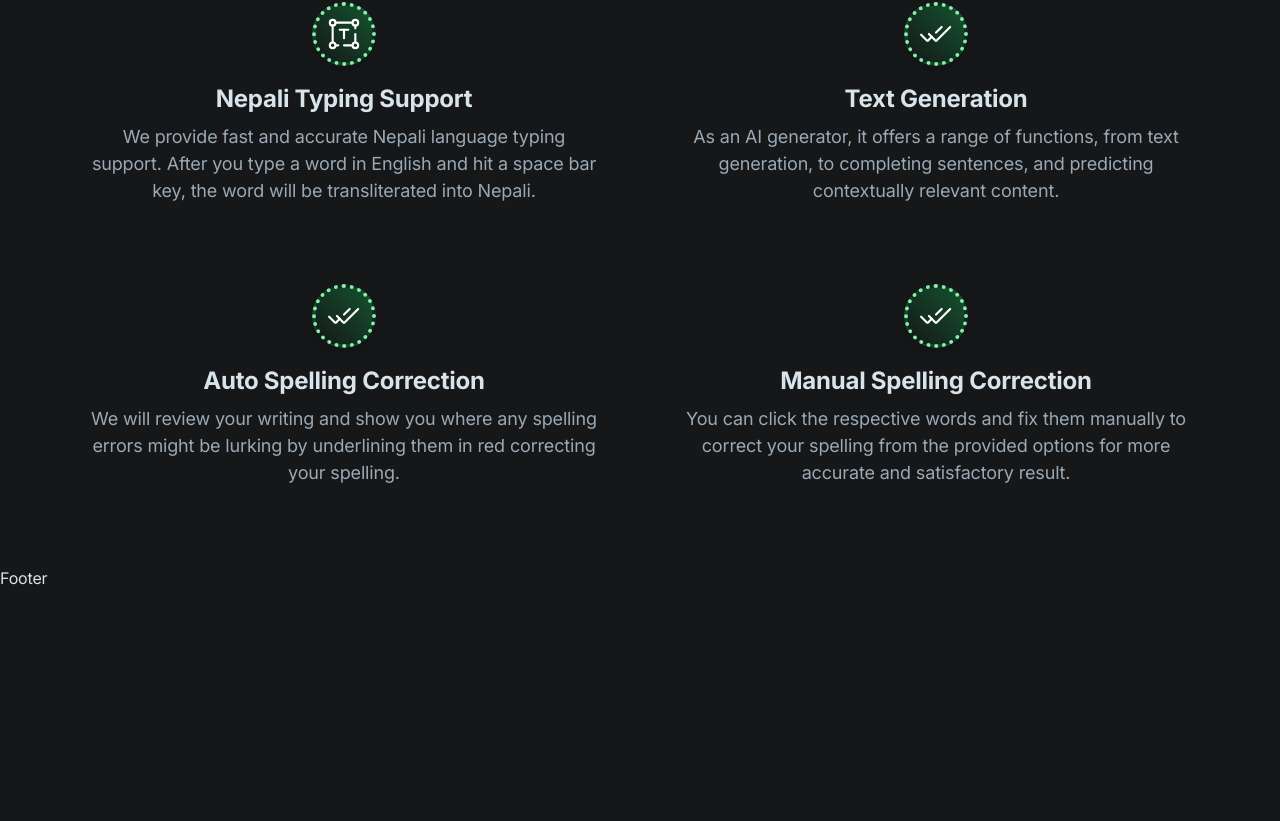
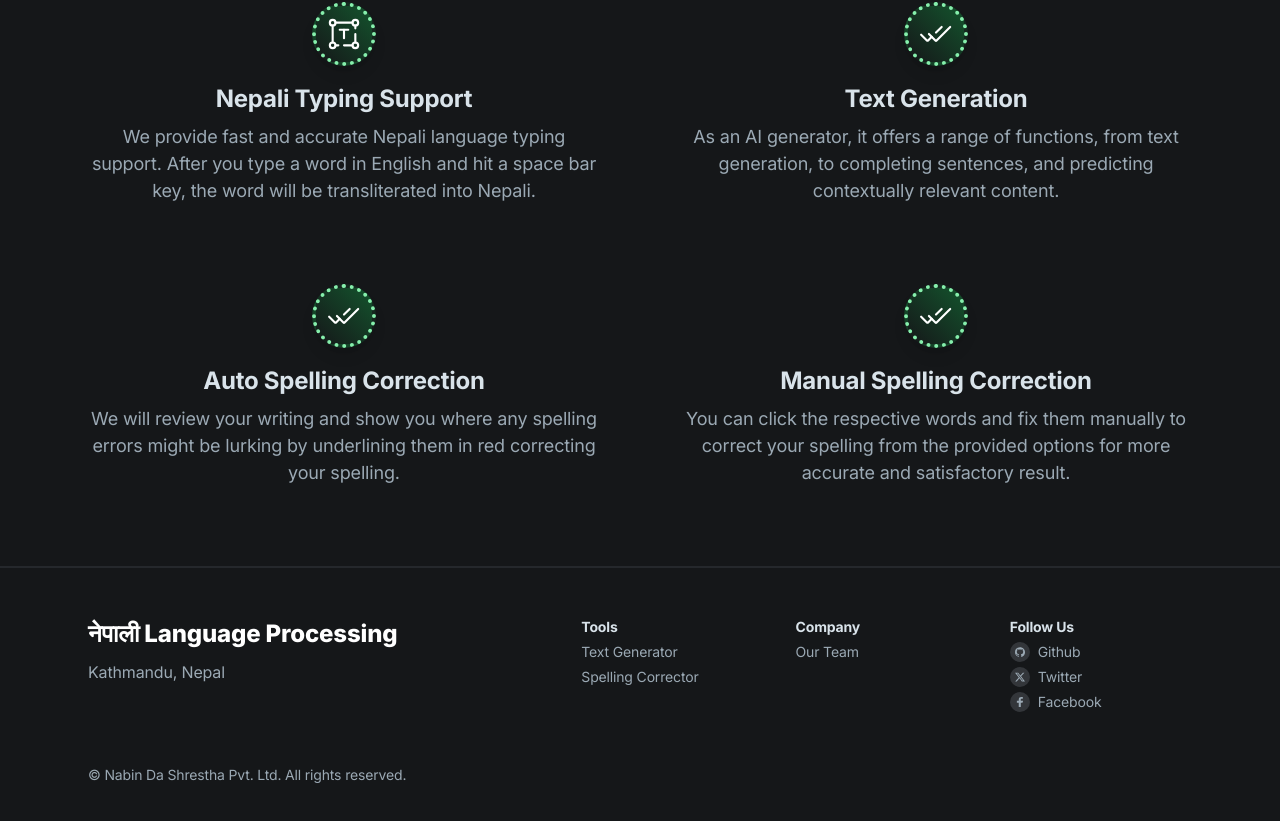
Before and after one commit to AAreLaa/NLP-UI, a Next.js app: page / in a window 1280 px wide. Shown: the part 1174-1995 px from the top of the page. Before the commit the page ends 1764 px from the top, so only its background shows below. Built offline with nearby package versions, Linux system fonts and the light colour scheme.

Commit message:
added footer

```diff
--- a/components/molecules/footer/index.tsx
+++ b/components/molecules/footer/index.tsx
@@ -1,7 +1,135 @@
-import React from 'react'
+import React from "react";
+import Link from "next/link";
 
 export default function Footer() {
   return (
-    <div>Footer</div>
-  )
+    <footer>
+      <hr className="border border-gray-800" />
+      <div className="py-12 md:py-12">
+        <div className="max-w-6xl mx-auto px-4 sm:px-6">
+          {/* Top area: Blocks */}
+          <div className="grid md:grid-cols-12 gap-8 lg:gap-20 mb-8 md:mb-12">
+            {/* 1st block */}
+            <div className="md:col-span-4 lg:col-span-5">
+              <div className="mb-2">
+                <Link
+                  href="/"
+                  className="inline-block text-white font-extrabold text-2xl"
+                  aria-label="NLP"
+                >
+                  नेपाली Language Processing
+                </Link>
+              </div>
+              <div className="text-gray-400">Kathmandu, Nepal</div>
+            </div>
+
+            {/* 2nd, 3rd and 4th blocks */}
+            <div className="md:col-span-8 lg:col-span-7 grid sm:grid-cols-3 gap-8">
+              {/* 2nd block */}
+              <div className="text-sm">
+                <h6 className="text-gray-200 font-bold mb-1">Tools</h6>
+                <ul>
+                  <li className="mb-1">
+                    <Link
+                      href="/textGenerator"
+                      className="text-gray-400 hover:text-gray-100 transition duration-150 ease-in-out"
+                    >
+                      Text Generator
+                    </Link>
+                  </li>
+                  <li className="mb-1">
+                    <Link
+                      href="/spellCorrector"
+                      className="text-gray-400 hover:text-gray-100 transition duration-150 ease-in-out"
+                    >
+                      Spelling Corrector
+                    </Link>
+                  </li>
+                </ul>
+              </div>
+
+              {/* 3rd block */}
+              <div className="text-sm">
+                <h6 className="text-gray-200 font-bold mb-1">Company</h6>
+                <ul>
+                  <li className="mb-1">
+                    <Link
+                      href="/#ourTeam"
+                      className="text-gray-400 hover:text-gray-100 transition duration-150 ease-in-out"
+                    >
+                      Our Team
+                    </Link>
+                  </li>
+                </ul>
+              </div>
+
+              {/* 4th block */}
+              <div className="text-sm">
+                <h6 className="text-gray-200 font-bold mb-1">Follow Us</h6>
+                <ul>
+                  <li className="mb-1">
+                    <Link
+                      href="https://github.com/aarelaa"
+                      target="_blank"
+                      className="text-gray-400 hover:text-gray-100 transition duration-150 ease-in-out flex items-center justify-start gap-2"
+                    >
+                      <svg
+                        className="w-5 h-5 fill-current bg-gray-700 rounded-full"
+                        viewBox="0 0 32 32"
+                        xmlns="http://www.w3.org/2000/svg"
+                      >
+                        <path d="M16 8.2c-4.4 0-8 3.6-8 8 0 3.5 2.3 6.5 5.5 7.6.4.1.5-.2.5-.4V22c-2.2.5-2.7-1-2.7-1-.4-.9-.9-1.2-.9-1.2-.7-.5.1-.5.1-.5.8.1 1.2.8 1.2.8.7 1.3 1.9.9 2.3.7.1-.5.3-.9.5-1.1-1.8-.2-3.6-.9-3.6-4 0-.9.3-1.6.8-2.1-.1-.2-.4-1 .1-2.1 0 0 .7-.2 2.2.8.6-.2 1.3-.3 2-.3s1.4.1 2 .3c1.5-1 2.2-.8 2.2-.8.4 1.1.2 1.9.1 2.1.5.6.8 1.3.8 2.1 0 3.1-1.9 3.7-3.7 3.9.3.4.6.9.6 1.6v2.2c0 .2.1.5.6.4 3.2-1.1 5.5-4.1 5.5-7.6-.1-4.4-3.7-8-8.1-8z" />
+                      </svg>
+                      Github
+                    </Link>
+                  </li>
+                  <li className="mb-1">
+                    <Link
+                      href="https://twitter.com/"
+                      target="_blank"
+                      className="text-gray-400 hover:text-gray-100 transition duration-150 ease-in-out flex items-center justify-start gap-2"
+                    >
+                      <svg
+                    className="w-5 h-5 fill-current bg-gray-700 rounded-full"
+                    viewBox="0 0 32 32"
+                    xmlns="http://www.w3.org/2000/svg"
+                  >
+                    <path d="m13.063 9 3.495 4.475L20.601 9h2.454l-5.359 5.931L24 23h-4.938l-3.866-4.893L10.771 23H8.316l5.735-6.342L8 9h5.063Zm-.74 1.347h-1.457l8.875 11.232h1.36l-8.778-11.232Z" />
+                  </svg>
+                    Twitter
+                    </Link>
+                  </li>
+                  <li className="mb-1">
+                    <Link
+                      href="https://facebook.com/"
+                      target="_blank"
+                      className="text-gray-400 hover:text-gray-100 transition duration-150 ease-in-out flex items-center justify-start gap-2"
+                    >
+                       <svg
+                    className="w-5 h-5 fill-current bg-gray-700 rounded-full"
+                    viewBox="0 0 32 32"
+                    xmlns="http://www.w3.org/2000/svg"
+                  >
+                    <path d="M14.023 24L14 17h-3v-3h3v-2c0-2.7 1.672-4 4.08-4 1.153 0 2.144.086 2.433.124v2.821h-1.67c-1.31 0-1.563.623-1.563 1.536V14H21l-1 3h-2.72v7h-3.257z" />
+                  </svg>
+                      Facebook
+                    </Link>
+                  </li>
+                </ul>
+              </div>
+            </div>
+          </div>
+
+          {/* Bottom area */}
+          <div className="md:flex md:items-center md:justify-between">
+
+            {/* Copyrights note */}
+            <div className="text-gray-400 text-sm mr-4">
+              &copy; Nabin Da Shrestha Pvt. Ltd. All rights reserved.
+            </div>
+          </div>
+        </div>
+      </div>
+    </footer>
+  );
 }
```
